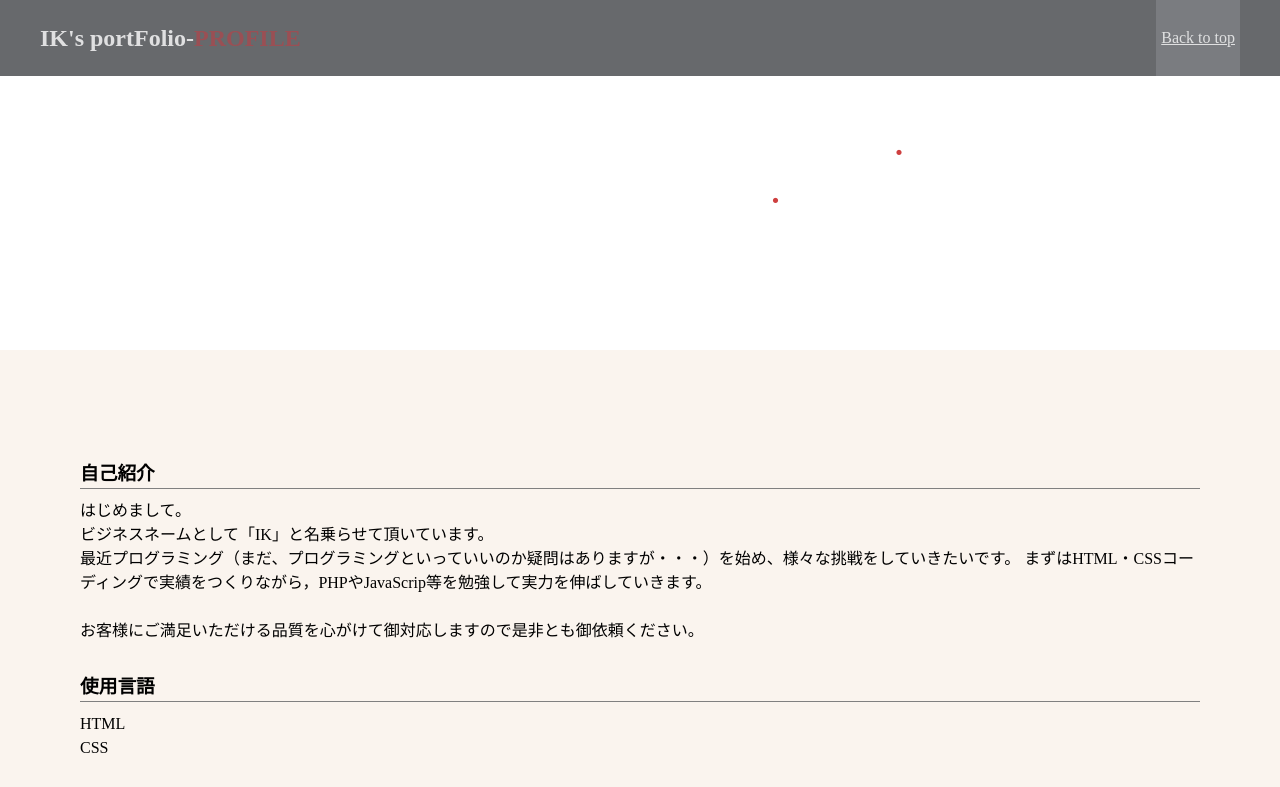
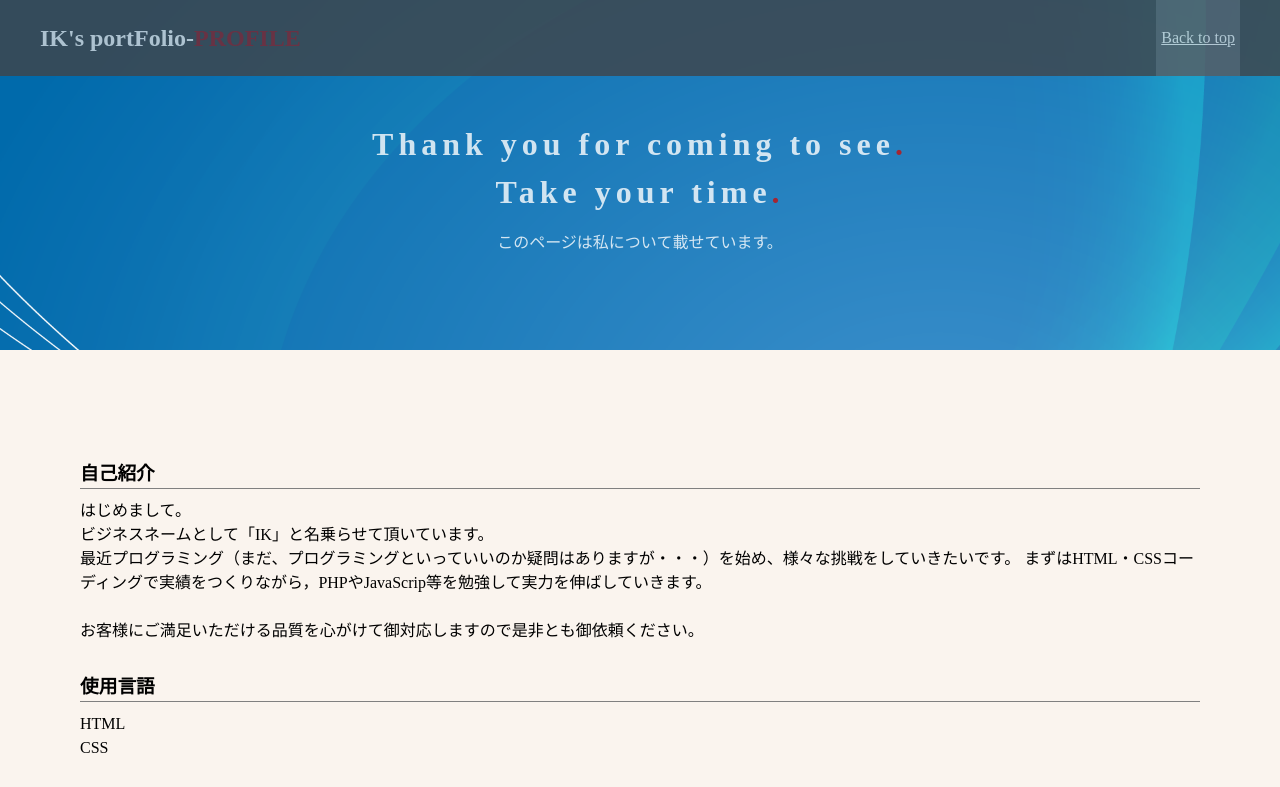
Before and after one commit to ikwebacount/portfolio-prpfile, a plain HTML site: page index.html in a window 1280 px wide. Shown: the top 787 px of the page. Drawn offline with Linux system fonts and the light colour scheme.

Commit message:
Update stylesheet.css

```diff
--- a/stylesheet.css
+++ b/stylesheet.css
@@ -33,7 +33,7 @@
 .main-inner1 {
     width: 100%;
     text-align: center;
-    background-image: url(img/背景.png);
+    background-image: url(https://github.com/ikwebacount/portfolio-prpfile/blob/main/%E8%83%8C%E6%99%AF.png);
     background-size: cover;
 }
 
```
